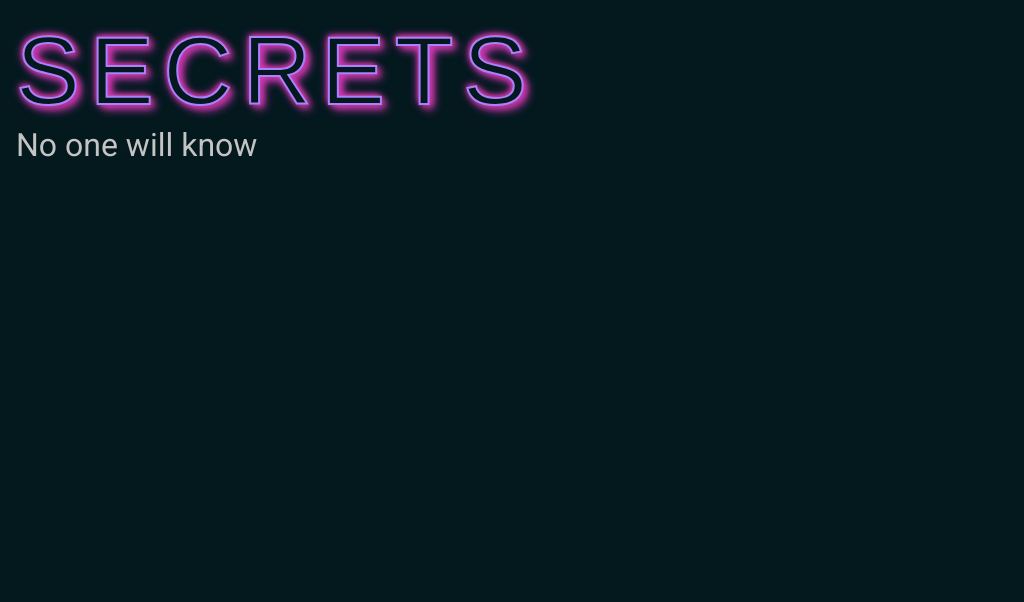
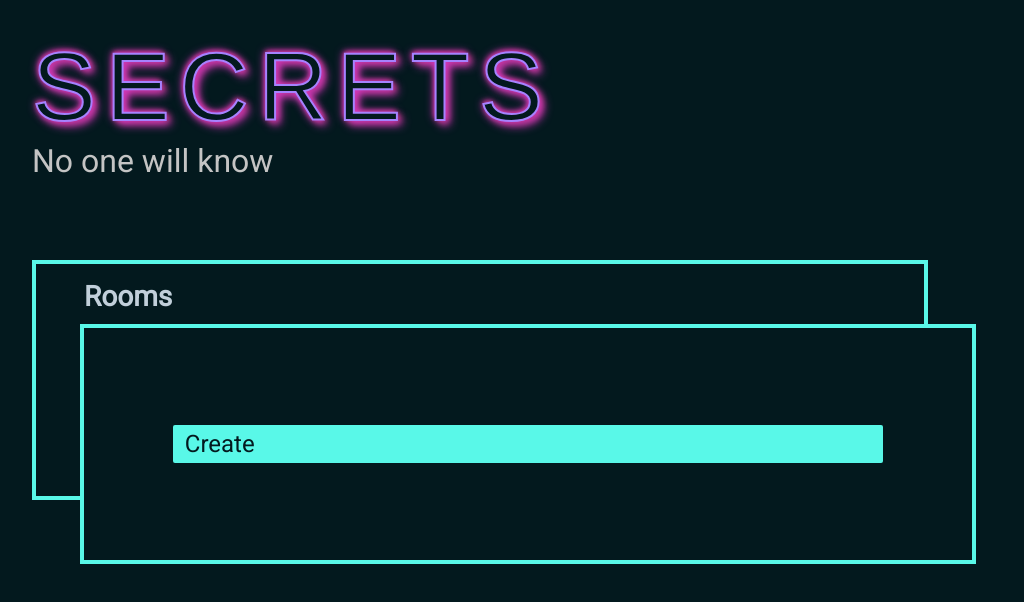
Before and after one commit to jamesncox/secrets, a React (Create React App) app: page / in a window 1280 px wide. Shown: the top 602 px of the page, without its empty margins (0-1024 px from the left). Built offline with nearby package versions, Linux system fonts and the light colour scheme; a web font is replaced by a local one.

Commit message:
Create back and front boxes, rooms h3 and create-btn button

```diff
--- a/src/App.js
+++ b/src/App.js
@@ -1,12 +1,14 @@
 import "./stylesheets/App.css";
 import "./stylesheets/Responsive.css";
-import { BrowserRouter as Router, Switch, Route } from "react-router-dom";
+// import { BrowserRouter as Router, Switch, Route } from "react-router-dom";
 import Header from "./components/Header";
+import RoomPortal from "./components/RoomPortal";
 
 function App() {
   return (
     <div className="App">
       <Header />
+      <RoomPortal />
     </div>
   );
 }
--- a/src/components/Header.js
+++ b/src/components/Header.js
@@ -1,6 +1,6 @@
 export default function Header() {
   return (
-    <header className="header-wrapper">
+    <header>
       <h1 className="header">SECRETS</h1>
       <h2 className="sub-header">No one will know</h2>
     </header>
--- /dev/null
+++ b/src/components/RoomPortal.js
@@ -0,0 +1,16 @@
+import { Button } from "antd";
+
+export default function RoomPortal() {
+  return (
+    <>
+      <div className="box-back">
+        <h3 className="rooms-title">Rooms</h3>
+      </div>
+      <div className="box-front">
+        <Button type="primary" className="create-btn">
+          Create
+        </Button>
+      </div>
+    </>
+  );
+}
--- a/src/stylesheets/App.css
+++ b/src/stylesheets/App.css
@@ -6,6 +6,10 @@
 
 body {
   background-color: #03191e;
+}
+
+.App {
+  margin: 2rem;
 }
 
 /* Header styles */
@@ -31,8 +35,67 @@ body {
 .sub-header {
   font-family: "Roboto", sans-serif;
   font-style: normal;
-  font-weight: normal;
+  font-weight: 100;
   font-size: 1.5rem;
   margin: 0;
   color: #c4c4c4;
 }
+
+/* box styles */
+.box-back {
+  margin-top: 5rem;
+  width: 70%;
+  height: 15rem;
+  border: 4px solid #59f8e8;
+  box-sizing: border-box;
+  position: absolute;
+}
+
+.box-front {
+  margin-top: 9rem;
+  margin-left: 3rem;
+  background: #03191e;
+  z-index: 10;
+  width: 70%;
+  height: 15rem;
+  border: 4px solid #59f8e8;
+  box-sizing: border-box;
+  position: absolute;
+  display: flex;
+  flex-direction: column;
+  justify-content: center;
+  place-items: center;
+}
+
+/* box content */
+
+.rooms-title {
+  color: #c1cfda;
+  font-family: Roboto;
+  font-style: normal;
+  font-weight: bold;
+  font-size: 28px;
+  line-height: 33px;
+  margin: 0;
+  margin-left: 3rem;
+  margin-top: 1rem;
+}
+
+.create-btn {
+  font-family: Roboto;
+  font-size: 1.5rem;
+  background-color: #59f8e8;
+  color: #03191e;
+  border-radius: 2px;
+  display: flex;
+  flex-direction: row;
+  align-items: flex-start;
+  padding: 5px 12px;
+  width: 80%;
+  border: none;
+}
+
+.create-btn:hover {
+  background-color: #d13891;
+  /* color: #ebeef0; */
+}
```
